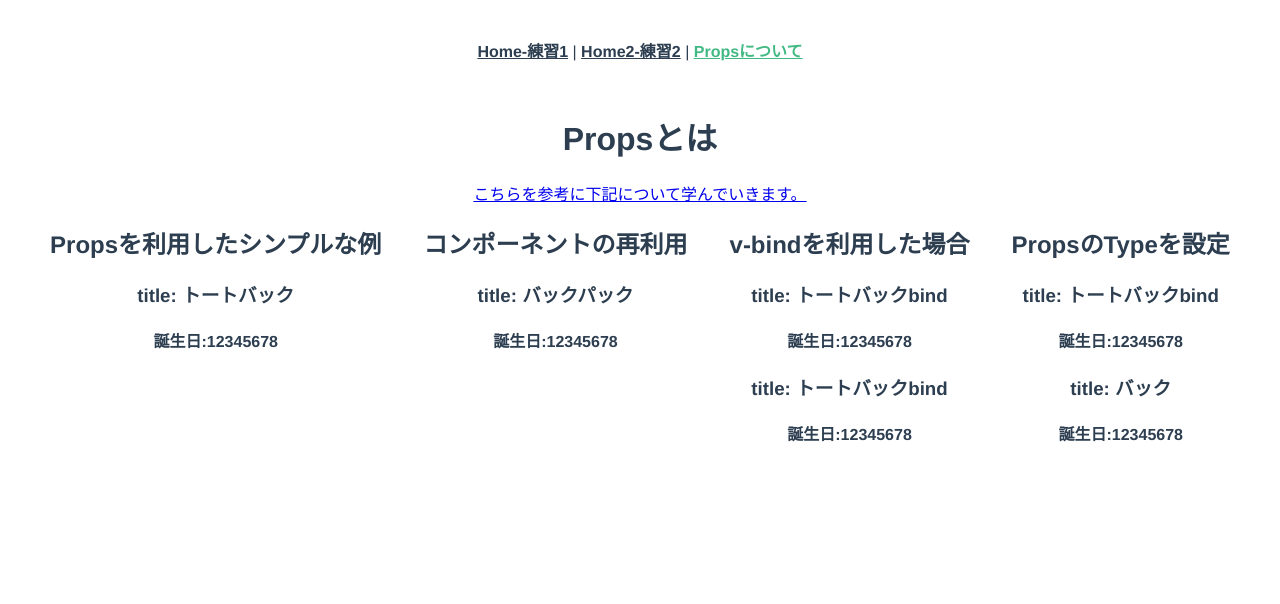
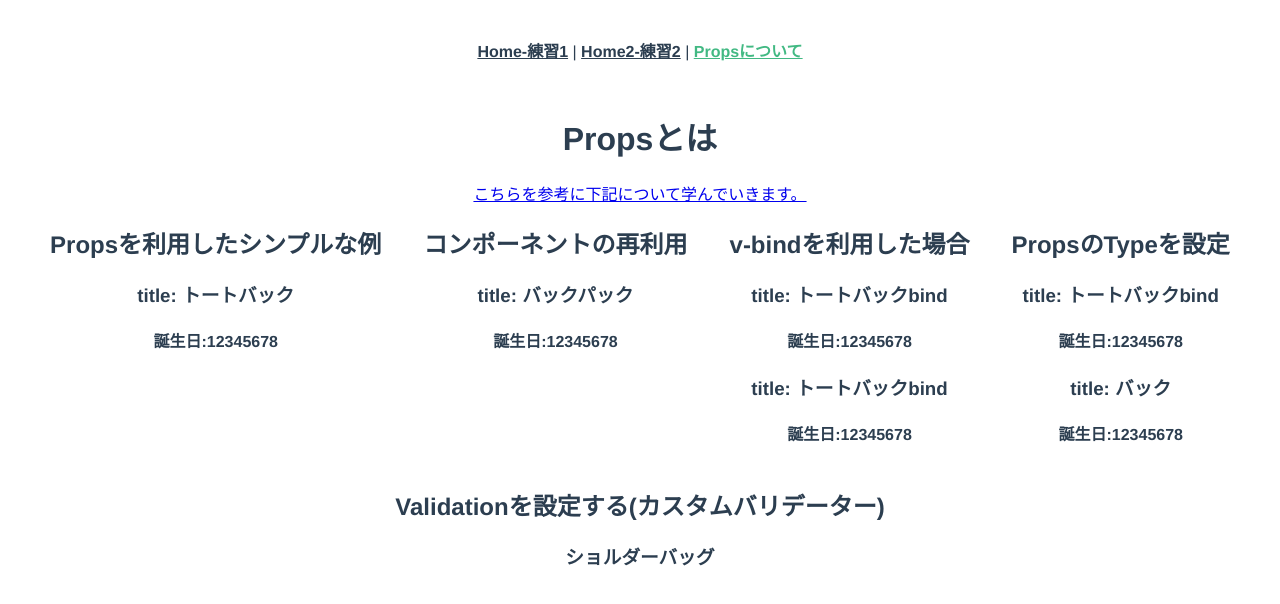
Before and after one commit to bignrn/Practice_VueJS_Tutorial, a Vue app: page /about-props in a window 1280 px wide. Shown: the top 604 px of the page. Built offline with nearby package versions, Linux system fonts and the light colour scheme.

Commit message:
Props(プロパティ)について学習② ・バリデーションチェックによる入力チェック
(2022.09.01)

```diff
--- /dev/null
+++ b/src/components/About/AboutProps2.vue
@@ -0,0 +1,23 @@
+<template>
+  <div>
+    <h3>{{ name }}</h3>
+  </div>
+</template>
+
+<script>
+export default {
+  name: "AboutProps2",
+  props: {
+    name: {
+      type: String,
+      default: "バッグ",
+      validator: (value) => {
+        return ["バッグ", "トートバック", "バックパック"].indexOf(value) !== -1;
+      },
+    },
+  },
+};
+</script>
+
+<style scoped>
+</style>
--- a/src/views/AboutView.vue
+++ b/src/views/AboutView.vue
@@ -31,22 +31,31 @@
         <about-parent :num="num" :birthday="birthday"></about-parent>
       </div>
     </div>
+    <div class="list">
+      <div class="listItem">
+        <h2>Validationを設定する(カスタムバリデーター)</h2>
+        <about-props-2 :name="productName"></about-props-2>
+      </div>
+    </div>
   </div>
 </template>
 
 <script>
 import AboutParent from "../components/About/AboutParent.vue";
+import AboutProps2 from "../components/About/AboutProps2.vue";
 
 export default {
   name: "AboutView",
   components: {
     AboutParent,
+    AboutProps2,
   },
   data: function () {
     return {
       aParentTitle: "トートバックbind",
       num: 3,
       birthday: 12345678,
+      productName: "ショルダーバッグ",
     };
   },
 };
```
Also changed, not shown: 1 other file (tests, documents, lock files or other folders).
